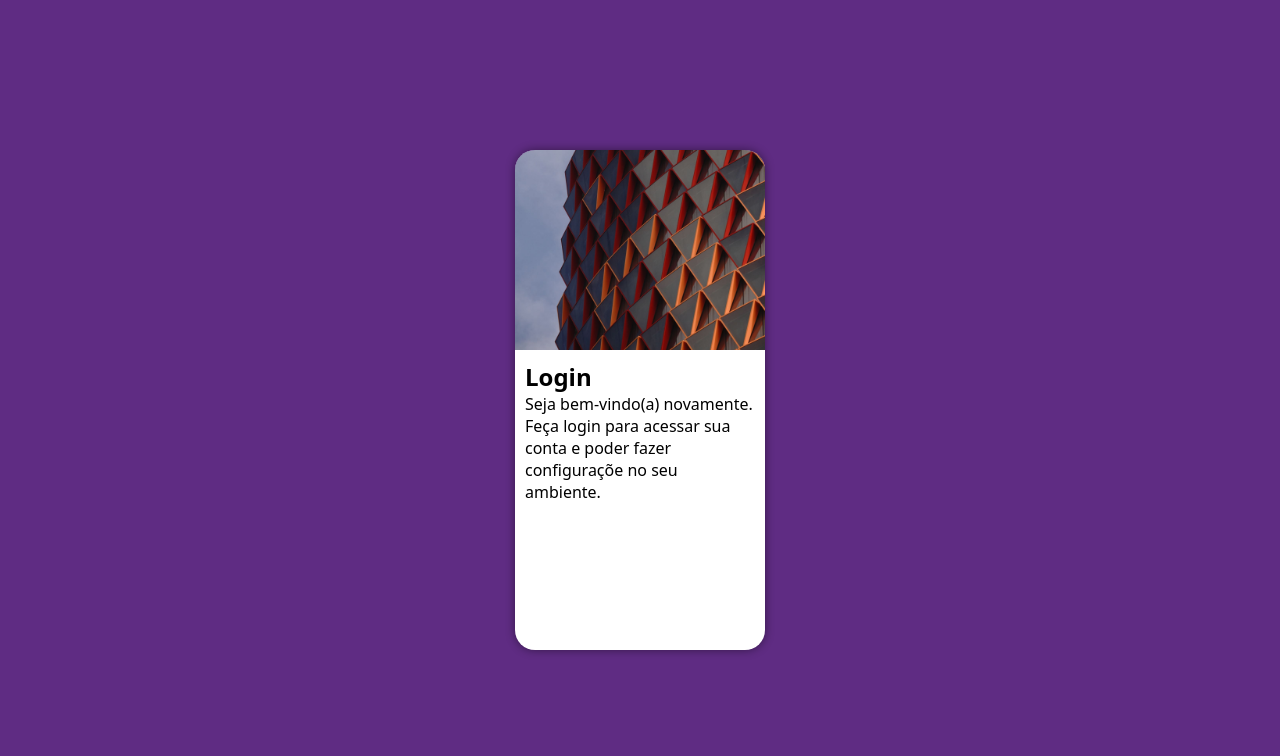
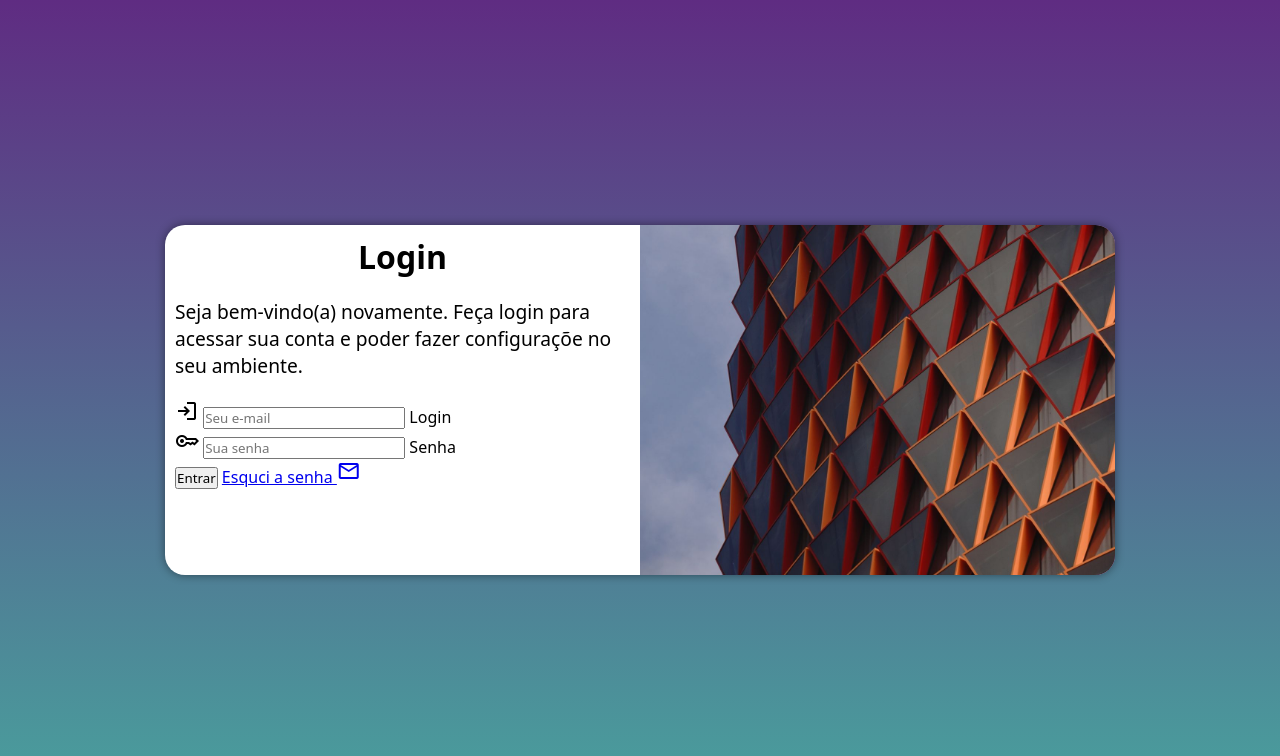
Before and after one commit to BVComDigital/projeto-social, a plain HTML site: page index.html in a window 1280 px wide. Drawn offline with nearby package versions, Linux system fonts and the light colour scheme.

Commit message:
Formulário adicionado

```diff
--- /dev/null
+++ b/estilos/media-query.css
@@ -0,0 +1,64 @@
+@charset "UTF-8";
+
+/* Typical Device Breakpoints
+------------------------------
+Pequenas telas: até 600px
+Celular: de 600px até 768px
+Tablet: 768px até 992px
+Desktop: 992px até 1200px
+Grandes telas: acima de 1200px
+*/
+
+@media screen and (min-width: 768px) and (max-width: 992px) { /* CONFIGURAÇÃO PARA TABLET */
+    body {
+        background-image: linear-gradient(to top, #49a09d, #5f2c82);
+    }
+
+    section#login {
+        width: 80vw;
+        height: 280px;
+    }
+
+    section#login > div#imagem {
+        float: left;
+        width: 30%;
+        height: 100%;
+    }
+
+    section#login > div#formulario {
+        float: right;
+        width: 70%;
+    }
+}
+
+@media screen and (min-width: 992px) { /* CONFIGURAÇÕES PARA DESKTOP */
+    body {
+        background-image: linear-gradient(to top, #49a09d, #5f2c82);
+    }
+
+    section#login {
+        width: 950px;
+        height: 350px;
+    }
+
+    section#login > div#imagem {
+        float: right;
+        width: 50%;
+        height: 100%;
+    }
+
+    section#login > div#formulario {
+        float: left;
+        width: 50%;
+    }
+
+    div#formulario > h1 {
+        font-size: 2em;
+    }
+
+    div#formulario > p {
+        font-size: 1.2em;
+        margin: 20px 0px;
+    }
+
+}
--- a/estilos/style.css
+++ b/estilos/style.css
@@ -52,3 +52,12 @@ section#login > div#formulario {
     display: block;
     padding: 10px;
 }
+
+div#formulario > h1 {
+    text-align: center;
+    margin-bottom: 10px;
+}
+
+div#formulario > p {
+    font-size: 0.8rem;
+}
--- a/index.html
+++ b/index.html
@@ -4,7 +4,10 @@
     <meta charset="UTF-8">
     <meta name="viewport" content="width=device-width, initial-scale=1.0">
     <title>Login</title>
+    <link href="https://fonts.googleapis.com/css2?family=Material+Symbols+Outlined" rel="stylesheet" />
+
     <link rel="stylesheet" href="estilos/style.css">
+    <link rel="stylesheet" href="estilos/media-query.css">
 </head>
 <body>
     <main>
@@ -15,8 +18,24 @@
             <div id="formulario">
                 <h1>Login</h1>
                 <p>Seja bem-vindo(a) novamente. Feça login para acessar sua conta e poder fazer configuraçõe no seu ambiente. </p>
-                <form action="login.php" method="pots">
+                <form action="login.php" method="post" autocomplete="on">
 
+                    <div class="campo">
+
+                        <span class="material-symbols-outlined">login</span>
+                        <input type="email" name="login" id="ilogin" placeholder="Seu e-mail" autocomplete="e-mail" required maxlength="50">
+                        <label for="ilogin">Login</label>
+
+                    </div>
+                    <div>
+
+                        <span class="material-symbols-outlined">key</span>
+                        <input type="password" name="ssenha" id="isenha" placeholder="Sua senha" autocomplete="current-password" required maxlength="20">
+                        <label for="isenha">Senha</label>
+
+                    </div>
+                    <input type="submit" value="Entrar">
+                    <a href="esquci.html">Esquci a senha <span class="material-symbols-outlined">mail</span></a>
                 </form>
 
             </div>
```
